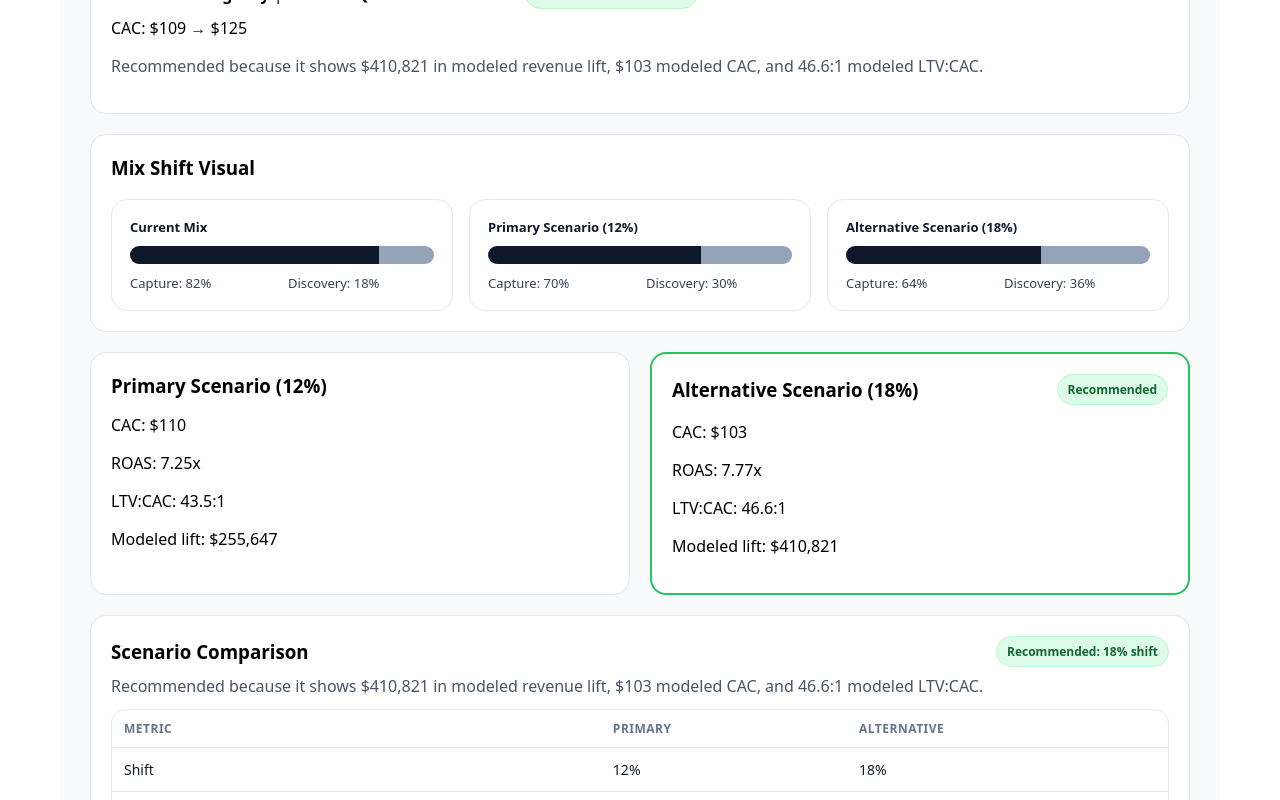
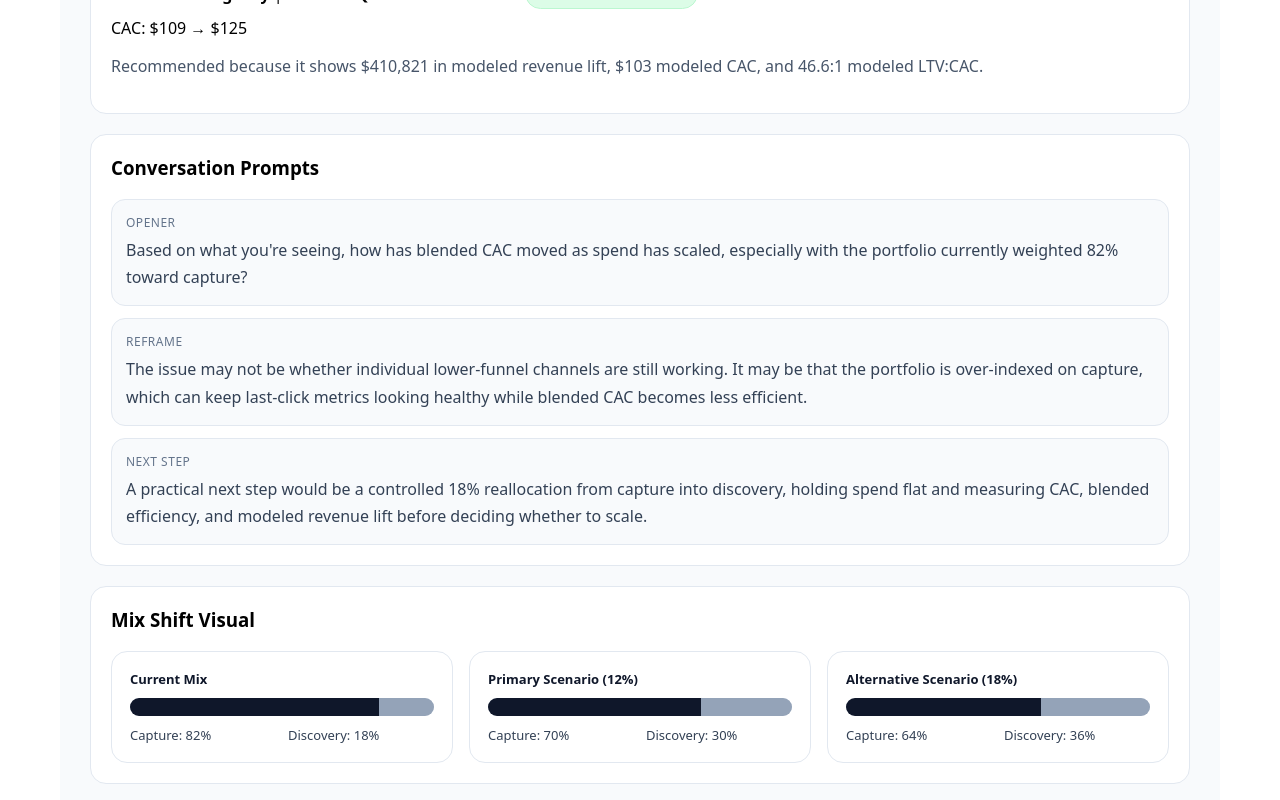
Before and after one commit to ScottMHarris1/revenue-architecture-tools, a Next.js app: page / in a window 1280 px wide. Shown: the part 1140-1940 px from the top of the page. Built offline with nearby package versions, Linux system fonts and the light colour scheme.

Commit message:
Update page.tsx

```diff
--- a/app/page.tsx
+++ b/app/page.tsx
@@ -171,6 +171,14 @@ export default function Page() {
           B.newCAC
         )} modeled CAC, and ${formatRatio(B.ltvToCac)} modeled LTV:CAC.`;
 
+  const recommendedShift = recommendedScenario === "primary" ? form.shiftA : form.shiftB;
+
+  const opener = `Based on what you're seeing, how has blended CAC moved as spend has scaled, especially with the portfolio currently weighted ${form.captureMix}% toward capture?`;
+
+  const reframe = `The issue may not be whether individual lower-funnel channels are still working. It may be that the portfolio is over-indexed on capture, which can keep last-click metrics looking healthy while blended CAC becomes less efficient.`;
+
+  const nextStep = `A practical next step would be a controlled ${recommendedShift}% reallocation from capture into discovery, holding spend flat and measuring CAC, blended efficiency, and modeled revenue lift before deciding whether to scale.`;
+
   const repSummary = `Client: ${safeClientName}. Account: ${safeAccountName}. Benchmark: ${
     benchmarkLabels[form.benchmarkMode]
   }. Current mix is ${form.captureMix}% capture / ${form.discoveryMix}% discovery. CAC has moved from ${formatMoney(
@@ -224,9 +232,7 @@ Why this is recommended
 - ${recommendedReason}
 
 Recommended next step
-Run a controlled ${
-    recommendedScenario === "primary" ? form.shiftA : form.shiftB
-  }% reallocation test, hold spend flat, and inspect CAC, mix efficiency, and modeled revenue lift before scaling.`;
+- ${nextStep}`;
 
   async function handleCopySummary() {
     await navigator.clipboard.writeText(repSummary);
@@ -301,7 +307,7 @@ Run a controlled ${
       <div className="print-page">
         <div className="no-print">
           <h1 style={{ fontSize: 32, marginBottom: 20 }}>
-            CAC Creep Calculator (V10)
+            CAC Creep Calculator (V11)
           </h1>
 
           <WorkflowHeader />
@@ -557,6 +563,83 @@ Run a controlled ${
               CAC: {formatMoney(A.priorCAC)} → {formatMoney(A.currentCAC)}
             </p>
             <p style={{ marginTop: 8, color: "#475569" }}>{recommendedReason}</p>
+          </Card>
+
+          <Card style={{ marginTop: 20 }}>
+            <h3 style={{ marginTop: 0 }}>Conversation Prompts</h3>
+            <div
+              style={{
+                display: "grid",
+                gridTemplateColumns: "1fr",
+                gap: 12,
+              }}
+            >
+              <div
+                style={{
+                  border: "1px solid #e2e8f0",
+                  borderRadius: 14,
+                  padding: 14,
+                  background: "#f8fafc",
+                }}
+              >
+                <div
+                  style={{
+                    fontSize: 12,
+                    textTransform: "uppercase",
+                    letterSpacing: 0.5,
+                    color: "#64748b",
+                    marginBottom: 6,
+                  }}
+                >
+                  Opener
+                </div>
+                <div style={{ color: "#334155", lineHeight: 1.7 }}>{opener}</div>
+              </div>
+
+              <div
+                style={{
+                  border: "1px solid #e2e8f0",
+                  borderRadius: 14,
+                  padding: 14,
+                  background: "#f8fafc",
+                }}
+              >
+                <div
+                  style={{
+                    fontSize: 12,
+                    textTransform: "uppercase",
+                    letterSpacing: 0.5,
+                    color: "#64748b",
+                    marginBottom: 6,
+                  }}
+                >
+                  Reframe
+                </div>
+                <div style={{ color: "#334155", lineHeight: 1.7 }}>{reframe}</div>
+              </div>
+
+              <div
+                style={{
+                  border: "1px solid #e2e8f0",
+                  borderRadius: 14,
+                  padding: 14,
+                  background: "#f8fafc",
+                }}
+              >
+                <div
+                  style={{
+                    fontSize: 12,
+                    textTransform: "uppercase",
+                    letterSpacing: 0.5,
+                    color: "#64748b",
+                    marginBottom: 6,
+                  }}
+                >
+                  Next Step
+                </div>
+                <div style={{ color: "#334155", lineHeight: 1.7 }}>{nextStep}</div>
+              </div>
+            </div>
           </Card>
 
           <Card style={{ marginTop: 20 }}>
@@ -888,9 +971,15 @@ Run a controlled ${
                 background: "#f8fafc",
               }}
             >
-              <h3 style={{ marginTop: 0 }}>Rep Summary</h3>
+              <h3 style={{ marginTop: 0 }}>Conversation Prompts</h3>
+              <p style={{ marginBottom: 10, lineHeight: 1.7, color: "#334155" }}>
+                <strong>Opener:</strong> {opener}
+              </p>
+              <p style={{ marginBottom: 10, lineHeight: 1.7, color: "#334155" }}>
+                <strong>Reframe:</strong> {reframe}
+              </p>
               <p style={{ marginBottom: 0, lineHeight: 1.7, color: "#334155" }}>
-                {repSummary}
+                <strong>Next step:</strong> {nextStep}
               </p>
             </div>
           </div>
```
